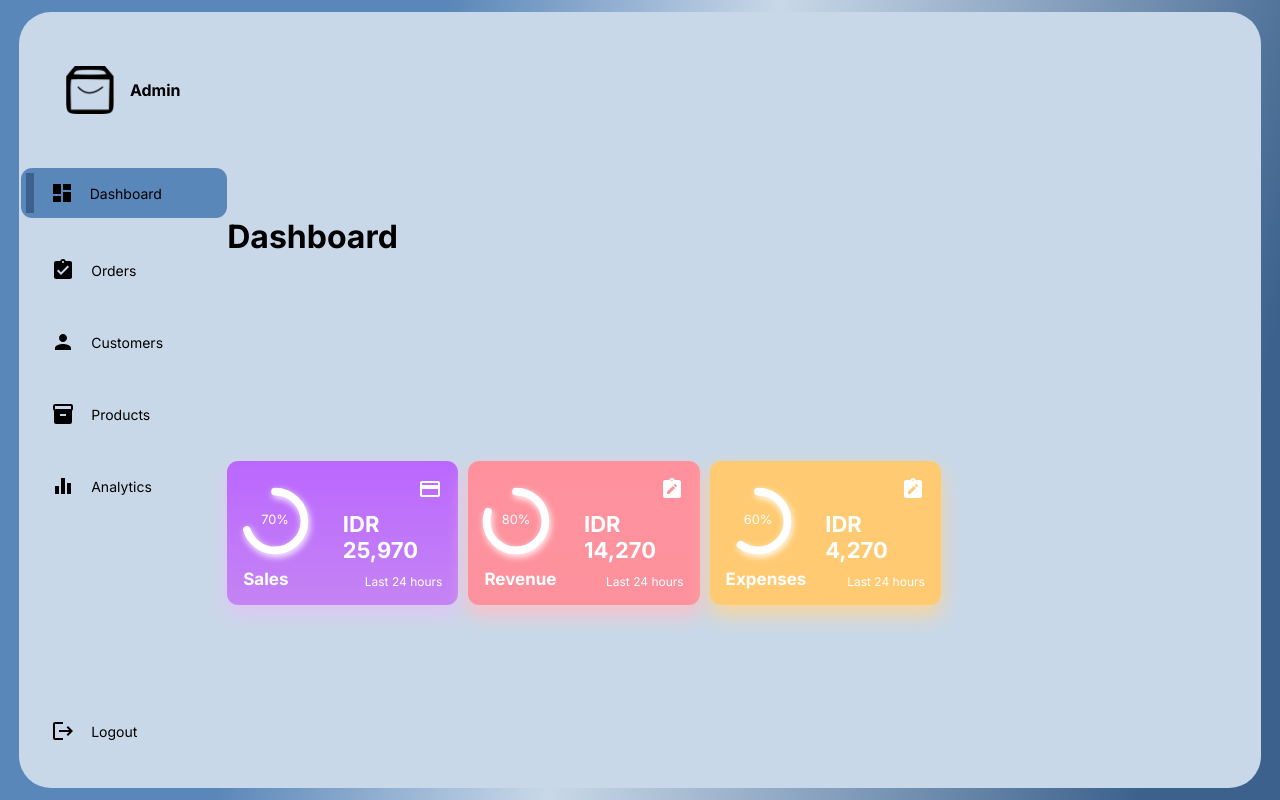
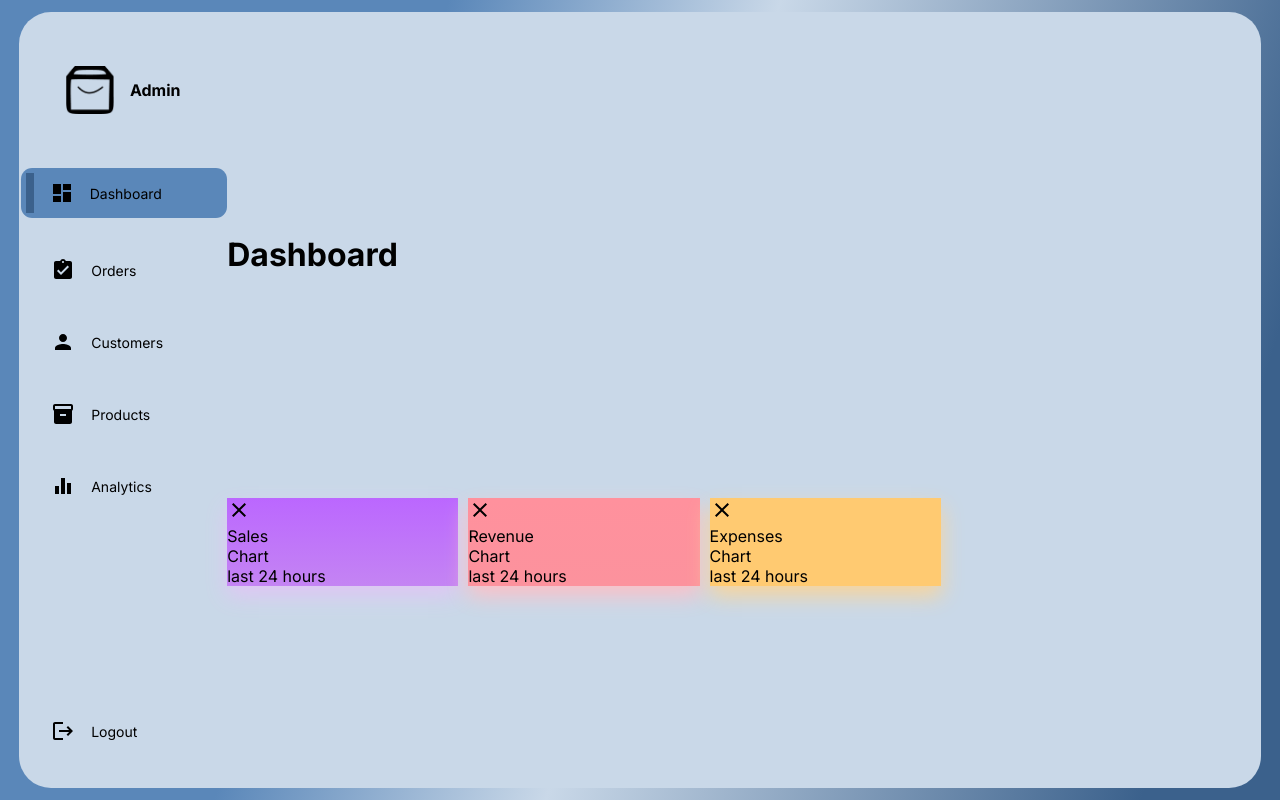
Before and after one commit to padepokanpenguin/admin-dashboard-ecommerce, a React (Create React App) app: page / in a window 1280 px wide. Built offline with nearby package versions, Linux system fonts and the light colour scheme.

Commit message:
make expandedCard Component

```diff
--- a/src/assets/data.tsx
+++ b/src/assets/data.tsx
@@ -4,8 +4,9 @@ import AssignmentTurnedInIcon from "@mui/icons-material/AssignmentTurnedIn";
 import PersonIcon from "@mui/icons-material/Person";
 import InventoryIcon from "@mui/icons-material/Inventory";
 import EqualizerIcon from "@mui/icons-material/Equalizer";
-import NoteAltIcon from "@mui/icons-material/NoteAlt";
-import PaymentIcon from "@mui/icons-material/Payment";
+import EventNoteIcon from "@mui/icons-material/EventNote";
+import SellIcon from "@mui/icons-material/Sell";
+import PaymentIcon from "@mui/icons-material/Payments"
 // Sidebar Data
 export const SidebarData = [
   {
@@ -40,7 +41,7 @@ export const cardsData = [
     },
     barValue: 70,
     value: "25,970",
-    png: <PaymentIcon />,
+    png: <SellIcon />,
     series: [
       {
         name: "Sales",
@@ -56,7 +57,7 @@ export const cardsData = [
     },
     barValue: 80,
     value: "14,270",
-    png: <NoteAltIcon />,
+    png: <PaymentIcon />,
     series: [
       {
         name: "Revenue",
@@ -73,7 +74,7 @@ export const cardsData = [
     },
     barValue: 60,
     value: "4,270",
-    png: <NoteAltIcon />,
+    png: <EventNoteIcon />,
     series: [
       {
         name: "Expenses",
--- a/src/pages/Dashboard/Card/Card.tsx
+++ b/src/pages/Dashboard/Card/Card.tsx
@@ -1,19 +1,21 @@
 import React, { useState } from "react";
 import { motion, AnimateSharedLayout } from "framer-motion";
+import { CircularProgressbar } from "react-circular-progressbar";
+import "react-circular-progressbar/dist/styles.css";
+import CloseSharpIcon from "@mui/icons-material/CloseSharp";
 
 import style from "./Card.module.css";
-import { CircularProgressbar } from "react-circular-progressbar";
-import "react-circular-progressbar/dist/styles.css";
 
 interface BaseCard {
   title: string;
   color: Record<"background" | "boxShadow", string>;
   barValue: number;
-  value: string;
-  png: any;
+  value?: string;
+  png?: any;
+  setExpanded?: () => void;
 }
 interface CardProps extends BaseCard {
-  series: {
+  series?: {
     name: string;
     data: number[];
   }[];
@@ -27,12 +29,16 @@ export default function Card({
   png,
   series,
 }: CardProps) {
-  const [expanded, setExpanded] = useState(false);
+  const [expanded, setExpanded] = useState(true);
 
   return (
     <AnimateSharedLayout>
       {expanded ? (
-        "Expanded"
+        <ExpandedCard
+          color={color}
+          setExpanded={() => setExpanded(false)}
+          title={title}
+        />
       ) : (
         <CompactCard
           png={png}
@@ -40,19 +46,30 @@ export default function Card({
           barValue={barValue}
           title={title}
           color={color}
+          setExpanded={() => setExpanded(true)}
         />
       )}
     </AnimateSharedLayout>
   );
 }
 
-export function CompactCard({ png, value, barValue, title, color }: BaseCard) {
+function CompactCard({
+  png,
+  value,
+  barValue,
+  title,
+  color,
+  setExpanded,
+}: BaseCard) {
   return (
-    <div className={style.CompactCard}
+    <motion.div
+      className={style.CompactCard}
       style={{
         background: color.background,
-        boxShadow: color.boxShadow
-      }}>
+        boxShadow: color.boxShadow,
+      }}
+      onClick={setExpanded}
+    >
       <div className={style.RadialBar}>
         <CircularProgressbar value={barValue} text={`${barValue}%`} />
         <span>{title}</span>
@@ -63,6 +80,25 @@ export function CompactCard({ png, value, barValue, title, color }: BaseCard) {
         <span>IDR {value}</span>
         <span>Last 24 hours</span>
       </div>
+    </motion.div>
+  );
+}
+
+function ExpandedCard({ color, setExpanded, title }: CardProps) {
+  return (
+    <div
+      className={style.ExpandedCard}
+      style={{
+        background: color.background,
+        boxShadow: color.boxShadow,
+      }}
+    >
+      <div>
+        <CloseSharpIcon onClick={setExpanded} />
+      </div>
+      <span>{title}</span>
+      <div className={style.ChartContainer}>Chart</div>
+      <span>last 24 hours</span>
     </div>
   );
 }
```
